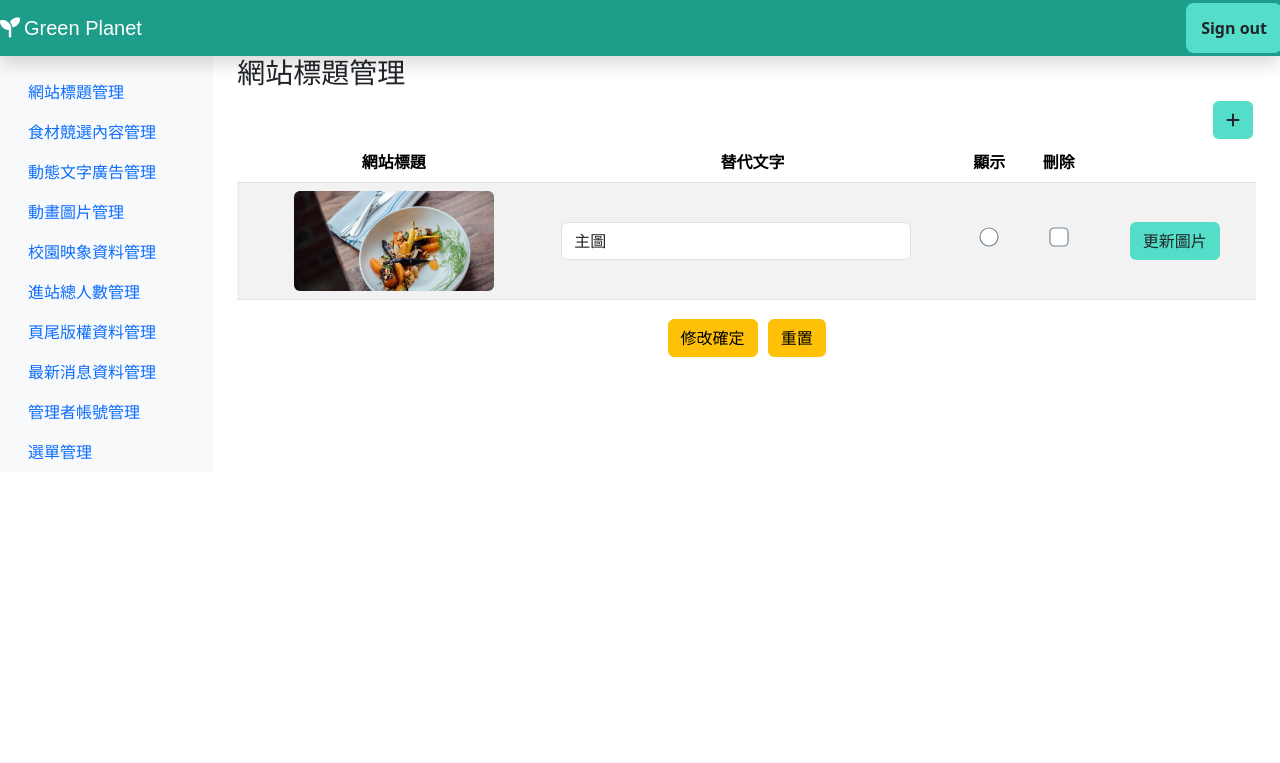
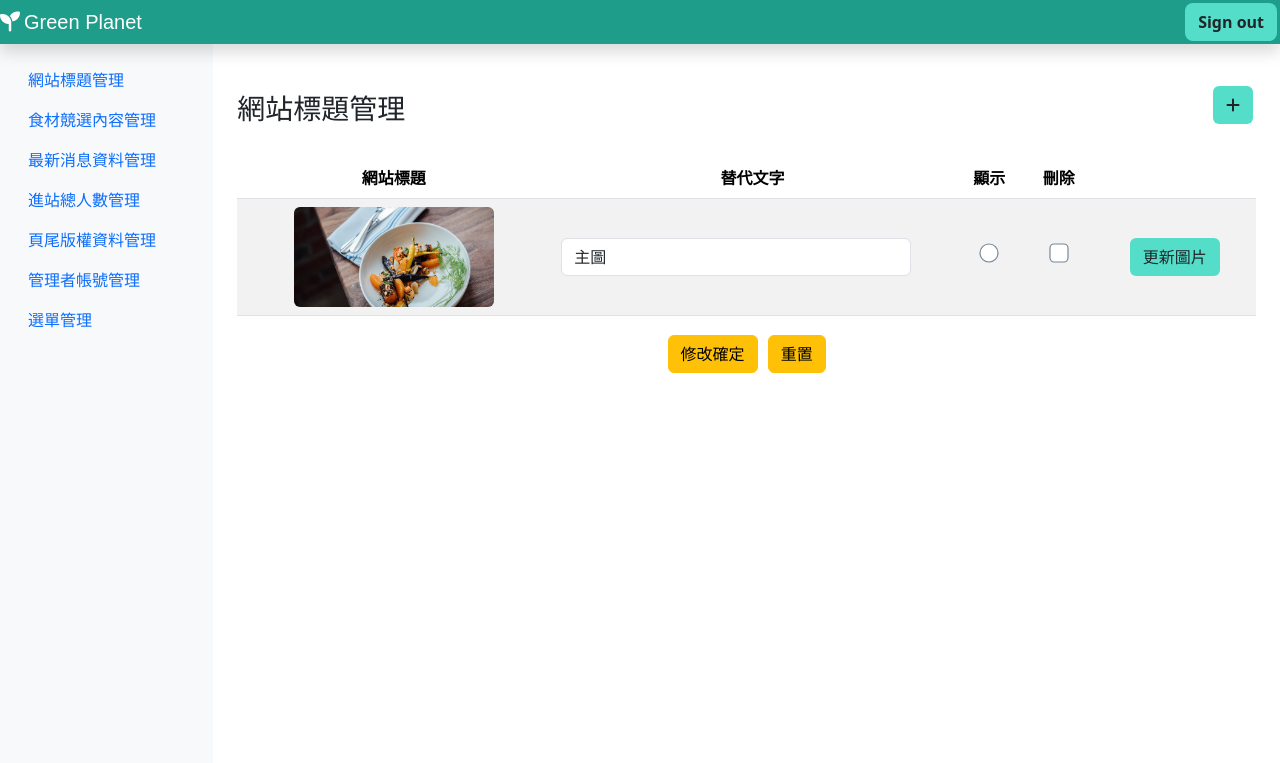
Before and after one commit to evechen1226/112-b5-CRUD, a PHP site: page /back2.php in a window 1280 px wide. Shown: the top 763 px of the page. Run offline with PHP 8.4, Linux system fonts and the light colour scheme; data comes from the database, SQL or seed files in the repository.

Commit message:
調整標題與nav的距離

```diff
--- a/back/admin.php
+++ b/back/admin.php
@@ -33,7 +33,7 @@
 	}
 </style>
 <div class="d-flex justify-content-between flex-wrap flex-md-nowrap align-items-center pt-3 pb-2 my-3">
-	<h3>帳號管理</h3>
+	<h3 class="mt-3">帳號管理</h3>
 	<button class="btn btn-green ms-auto" type="button" onclick="op('#cover','#cvr','./modal/<?= $do; ?>.php?table=<?= $do; ?>')"><i class="fa-solid fa-plus"></i></button>
 
 </div>
--- a/back/news.php
+++ b/back/news.php
@@ -33,7 +33,7 @@
 	}
 </style>
 <div class="d-flex justify-content-between flex-wrap flex-md-nowrap align-items-center pt-3 pb-2 my-3">
-	<h3>最新消息資料管理</h3>
+	<h3 class="mt-3">最新消息資料管理</h3>
 
 	<button class="btn btn-green ms-auto" type="button" onclick="op('#cover','#cvr','./modal/<?= $do; ?>.php?table=<?= $do; ?>')"><i class="fa-solid fa-plus"></i></button>
 </div>
--- a/back/title.php
+++ b/back/title.php
@@ -33,9 +33,10 @@
 	}
 </style>
 <div>
-	<h3>網站標題管理</h3>
 
-	<div class="d-flex">
+
+	<div class="d-flex justify-content-between flex-wrap flex-md-nowrap align-items-center pt-3 pb-2 my-3">
+		<h3 class="mt-3">網站標題管理</h3>
 		<button class="btn btn-green ms-auto" type="button" onclick="op('#cover','#cvr','./modal/<?= $do; ?>.php?table=<?= $do; ?>')" value="新增網站標題圖片"><i class="fa-solid fa-plus"></i></button>
 	</div>
 
@@ -50,7 +51,7 @@
 						<th class="col">顯示</th>
 						<th class="col">刪除</th>
 						<th class="col"></th>
-						</tr>
+					</tr>
 				</thead>
 				<?php $rows = $Title->all();
 				foreach ($rows as $row) {
--- a/back2.php
+++ b/back2.php
@@ -47,7 +47,7 @@
 </style>
 
 <body>
-  <div class="w-100">
+  <div class="">
     <header class="navbar bg-green sticky-top flex-md-nowrap p-0 shadow">
       <a class="navbar-brand nav-text bg-green col-md-3 col-lg-2" href="#"><i class="fa-solid fa-seedling me-1"></i>Green Planet</a>
       <div class="flex"><button class="mx-auto navbar-toggler position-absolute d-md-none collapsed me-3" type="button" data-bs-toggle="collapse" data-bs-target="#sidebarMenu" aria-controls="sidebarMenu" aria-expanded="false" aria-label="Toggle navigation">
@@ -59,15 +59,16 @@
 
       <div class="navbar-nav">
         <div class="nav-item text-nowrap">
-          <button class="btn btn-sign" onclick="location.href='./api/logout.php'" style="width:99%; margin-right:2px; height:50px;">Sign out</button>
+          <button class="btn btn-sign" onclick="location.href='./api/logout.php'" >Sign out</button>
         </div>
       </div>
     </header>
   </div>
 
-  <div class="container-fluid">
+
+  <div class="container-fluid " >
     <div class="row">
-      <nav id="sidebarMenu" class="col-md-3 col-lg-2 d-md-block bg-light sidebar collapse">
+      <div id="sidebarMenu" class="col-md-3 col-lg-2 d-md-block bg-light sidebar collapse" style="height:90vh;">
         <div class="position-sticky pt-3">
           <ul class="nav flex-column">
             <li class="nav-item">
@@ -77,28 +78,15 @@
               </a>
             </li>
             <li class="nav-item">
-              <a class="nav-link active" aria-current="page" href="?do=title">
+              <a class="nav-link active" aria-current="page" href="?do=vote">
                 <span data-feather="home"></span>
                 食材競選內容管理
               </a>
             </li>
-
             <li class="nav-item">
-              <a class="nav-link" href="?do=ad">
-                <span data-feather="file"></span>
-                動態文字廣告管理
-              </a>
-            </li>
-            <li class="nav-item">
-              <a class="nav-link" href="?do=mvim">
-                <span data-feather="shopping-cart"></span>
-                動畫圖片管理
-              </a>
-            </li>
-            <li class="nav-item">
-              <a class="nav-link" href="?do=image">
-                <span data-feather="users"></span>
-                校園映象資料管理
+              <a class="nav-link" href="?do=news">
+                <span data-feather="file-text"></span>
+                最新消息資料管理
               </a>
             </li>
             <li class="nav-item">
@@ -111,12 +99,6 @@
               <a class="nav-link" href="?do=bottom">
                 <span data-feather="layers"></span>
                 頁尾版權資料管理
-              </a>
-            </li>
-            <li class="nav-item">
-              <a class="nav-link" href="?do=news">
-                <span data-feather="file-text"></span>
-                最新消息資料管理
               </a>
             </li>
             <li class="nav-item">
@@ -134,12 +116,13 @@
 
           </ul>
         </div>
-      </nav>
+</div>
 
       <main class="col-md-9 ms-sm-auto col-lg-10 px-md-4">
 
         <!-- 預留其它功能按鈕 -->
-        <!-- <div class="d-flex justify-content-between flex-wrap flex-md-nowrap align-items-center pt-3 pb-2 mb-3 border-bottom">
+        <!--
+        <div class="d-flex justify-content-between flex-wrap flex-md-nowrap align-items-center pt-3 pb-2 mb-3 border-bottom">
           <h1 class="h2">Dashboard</h1>
           <div class="btn-toolbar mb-2 mb-md-0">
             <div class="btn-group me-2">
@@ -151,7 +134,8 @@
               This week
             </button>
           </div>
-        </div> -->
+        </div>
+      -->
         <!-- 動畫 折線圖 -->
 
         <!-- 引入頁面 start -->
```
Also changed, not shown: back/vote.php (+4 -4 lines).
